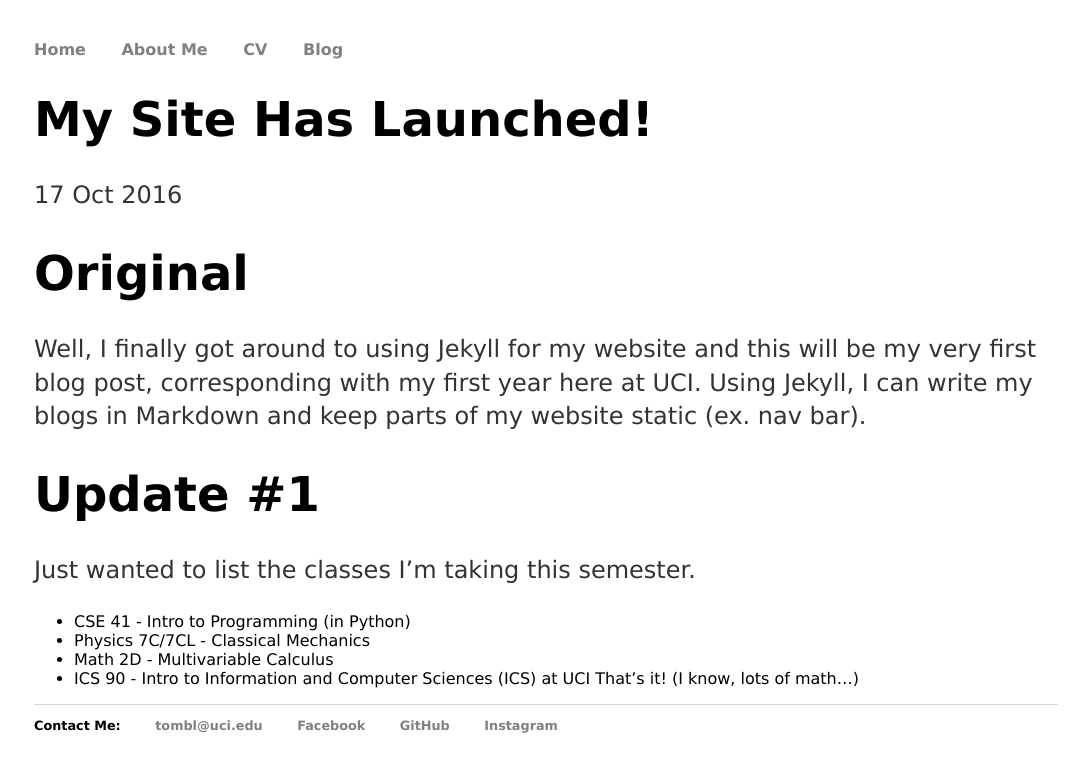
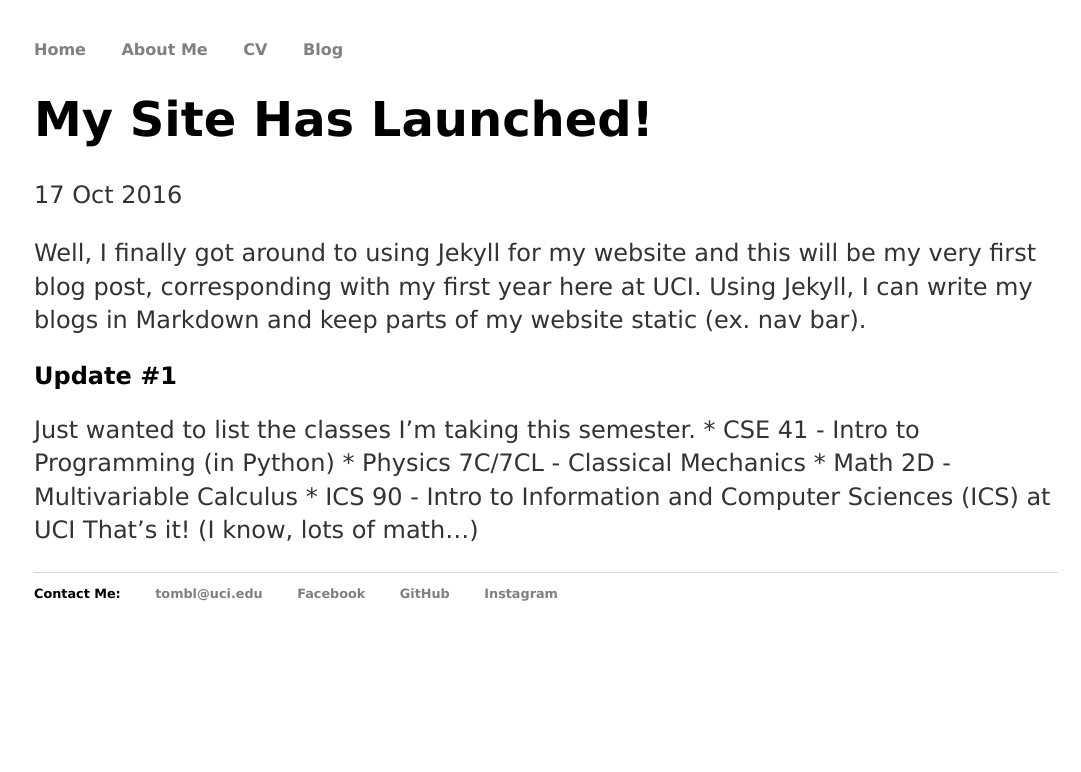
Before and after one commit to BTx123/BTx123.github.io, a Jekyll site: the page built from _posts/2016-10-17-site-launched.md, in a window 1280 px wide. Shown: the top 772 px of the page, without its empty margins (94-1175 px from the left). Built offline with Jekyll 4.4.1, drawn with Linux system fonts in a browser that asks for light colours.

Commit message:
Update formatting

```diff
--- a/_posts/2016-10-17-site-launched.md
+++ b/_posts/2016-10-17-site-launched.md
@@ -4,13 +4,12 @@ title: "My Site Has Launched!"
 date: 2016-10-17
 ---
 
-# Original
 Well, I finally got around to using Jekyll for my website and this will be my very first blog post, corresponding with my first year here at UCI. Using Jekyll, I can write my blogs in Markdown and keep parts of my website static (ex. nav bar).
 
-# Update #1
+## Update #1
 Just wanted to list the classes I'm taking this semester.
-* CSE 41 - Intro to Programming (in Python)
-* Physics 7C/7CL - Classical Mechanics
-* Math 2D - Multivariable Calculus
-* ICS 90 - Intro to Information and Computer Sciences (ICS) at UCI
+	* CSE 41 - Intro to Programming (in Python)
+	* Physics 7C/7CL - Classical Mechanics
+	* Math 2D - Multivariable Calculus
+	* ICS 90 - Intro to Information and Computer Sciences (ICS) at UCI
 That's it! (I know, lots of math...)
```
